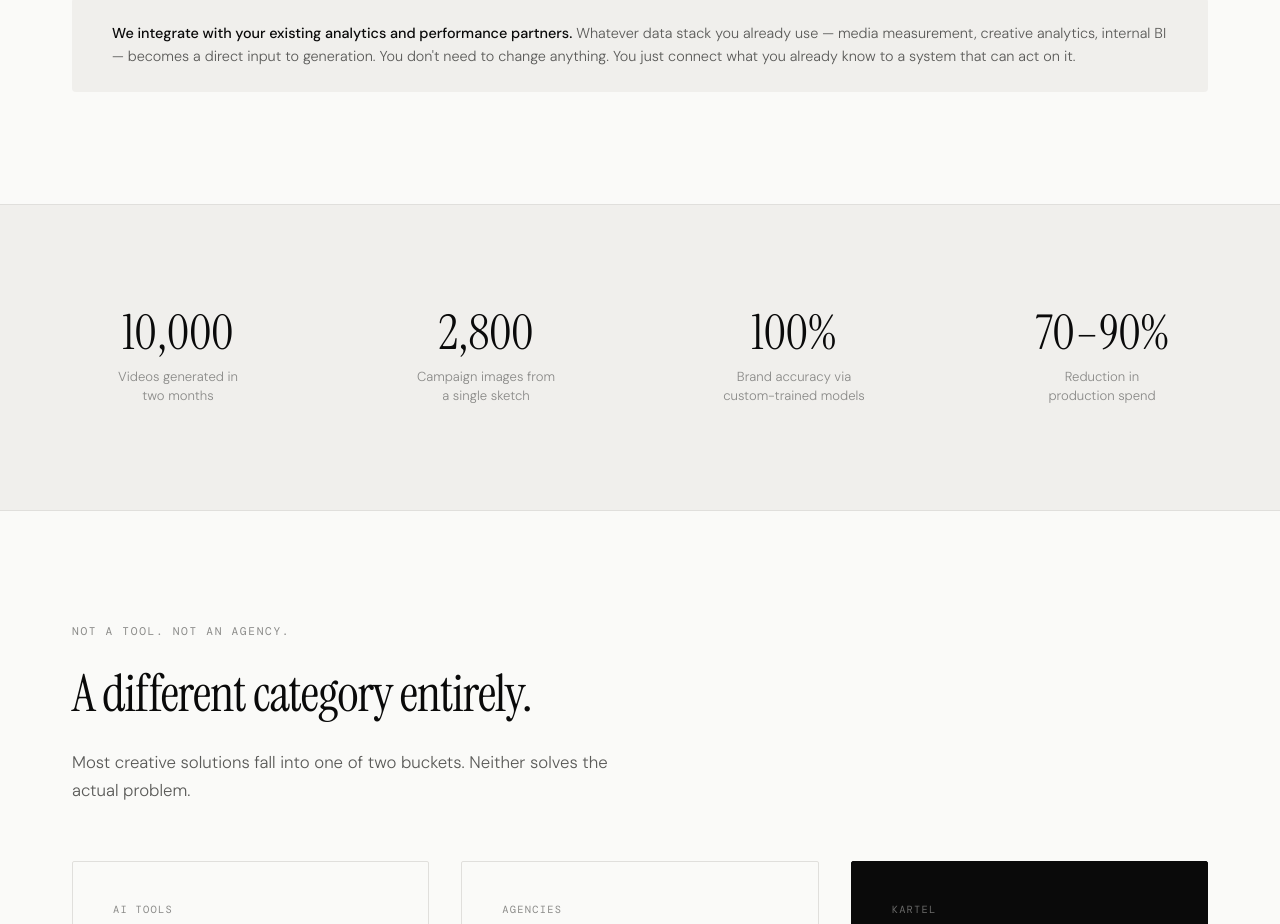
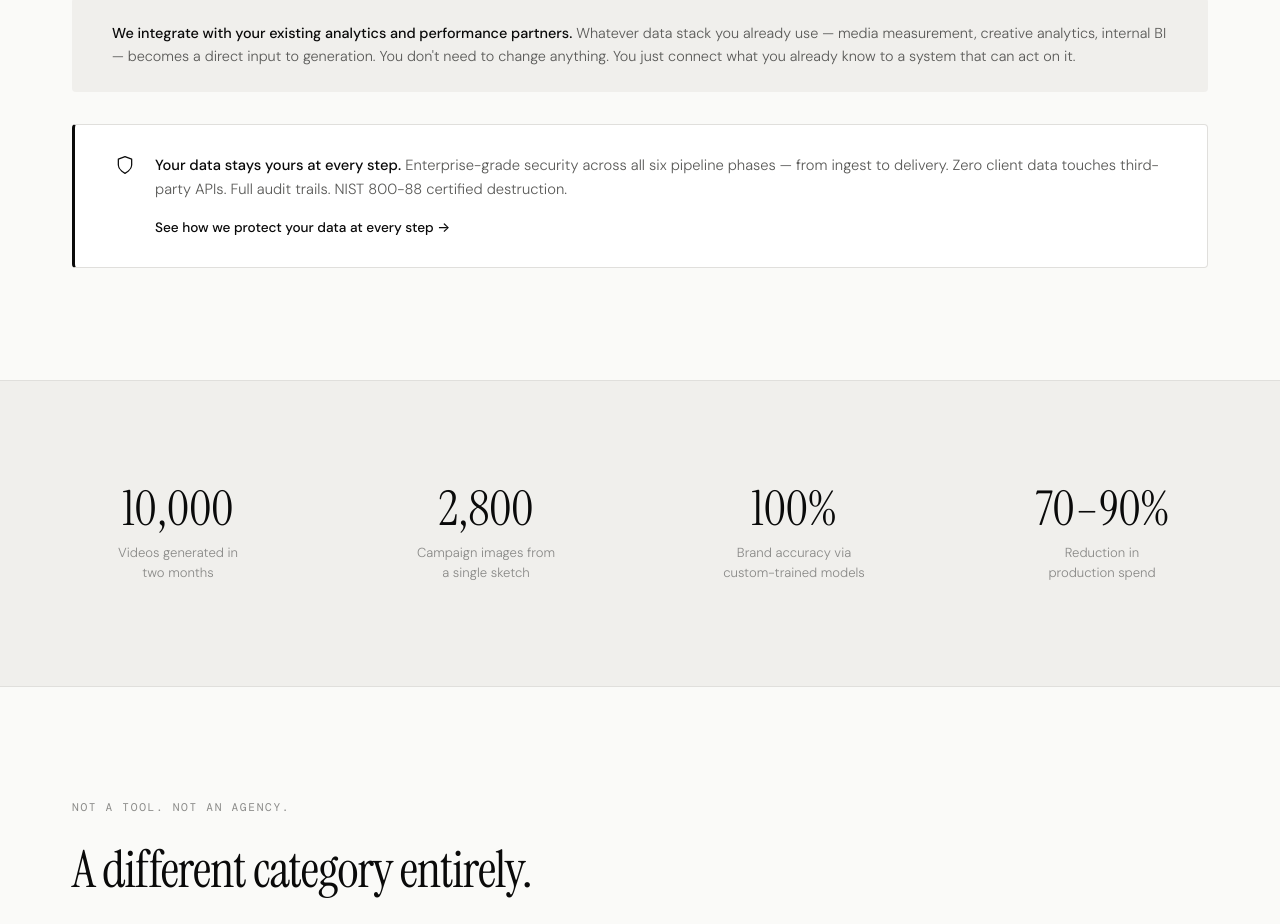
Before and after one commit to luke-peterson-kartel/Data-Security-Framework, a website built with Vite: page index.html in a window 1280 px wide. Shown: the part 2920-3844 px from the top of the page. Built offline with nearby package versions, Linux system fonts and the light colour scheme; a web font is replaced by a local one.

Commit message:
Link See how it works to Creative Engine, add security callout
Hero and nav "See how it works" buttons now open the Creative Engine
page. Added a security callout below the How It Works section with
a shield icon linking to the Data Security framework page.

Co-Authored-By: Claude Opus 4.5 <noreply@anthropic.com>

```diff
--- a/index.html
+++ b/index.html
@@ -21,7 +21,7 @@
       <div class="hp-nav-links">
         <a href="#how-it-works">How It Works</a>
         <a href="#approach">Approach</a>
-        <a href="./data-security.html" class="hp-nav-cta">See how it works</a>
+        <a href="./creative-engine.html" class="hp-nav-cta">See how it works</a>
       </div>
     </nav>
 
@@ -32,7 +32,7 @@
       <p class="hp-hero-sub">Kartel builds custom creative engines that turn your performance data and brand DNA into content that improves with every cycle. Human judgment stays in control. The system handles iteration.</p>
       <div class="hp-hero-cta-row">
         <a href="#contact" class="hp-btn-primary">Book a Workshop</a>
-        <a href="./data-security.html" class="hp-btn-ghost">See how it works</a>
+        <a href="./creative-engine.html" class="hp-btn-ghost">See how it works</a>
       </div>
       <div class="hp-hero-stats">
         <div class="hp-hero-stat">
@@ -172,6 +172,16 @@
       <div class="hp-loop-note reveal">
         <p><strong>We integrate with your existing analytics and performance partners.</strong> Whatever data stack you already use — media measurement, creative analytics, internal BI — becomes a direct input to generation. You don't need to change anything. You just connect what you already know to a system that can act on it.</p>
       </div>
+
+      <div class="hp-security-callout reveal">
+        <div class="hp-security-callout-icon">
+          <svg width="20" height="20" viewBox="0 0 24 24" fill="none" stroke="currentColor" stroke-width="1.5" stroke-linecap="round" stroke-linejoin="round"><path d="M12 22s8-4 8-10V5l-8-3-8 3v7c0 6 8 10 8 10z"/></svg>
+        </div>
+        <div class="hp-security-callout-content">
+          <p><strong>Your data stays yours at every step.</strong> Enterprise-grade security across all six pipeline phases — from ingest to delivery. Zero client data touches third-party APIs. Full audit trails. NIST 800-88 certified destruction.</p>
+          <a href="./data-security.html" class="hp-security-callout-link">See how we protect your data at every step &rarr;</a>
+        </div>
+      </div>
     </section>
 
     <!-- PROOF -->
--- a/src/homepage.css
+++ b/src/homepage.css
@@ -504,6 +504,53 @@ body {
 }
 
 
+/* ── Security Callout ── */
+.hp-security-callout {
+  display: flex;
+  gap: 1.25rem;
+  align-items: flex-start;
+  margin-top: 2rem;
+  padding: 1.75rem 2.5rem;
+  background: var(--hp-white);
+  border: 1px solid var(--hp-border);
+  border-left: 3px solid var(--hp-text-primary);
+  border-radius: 4px;
+}
+
+.hp-security-callout-icon {
+  flex-shrink: 0;
+  color: var(--hp-text-primary);
+  margin-top: 2px;
+}
+
+.hp-security-callout-content p {
+  font-family: var(--hp-sans);
+  font-size: 0.92rem;
+  font-weight: 300;
+  line-height: 1.65;
+  color: var(--hp-text-secondary);
+  margin-bottom: 0.75rem;
+}
+
+.hp-security-callout-content p strong {
+  font-weight: 500;
+  color: var(--hp-text-primary);
+}
+
+.hp-security-callout-link {
+  font-family: var(--hp-sans);
+  font-size: 0.85rem;
+  font-weight: 500;
+  color: var(--hp-text-primary);
+  text-decoration: none;
+  transition: opacity 0.2s ease;
+}
+
+.hp-security-callout-link:hover {
+  opacity: 0.7;
+}
+
+
 /* ═══════════════════════════════════════════════════
    PROOF
    ═══════════════════════════════════════════════════ */
```
